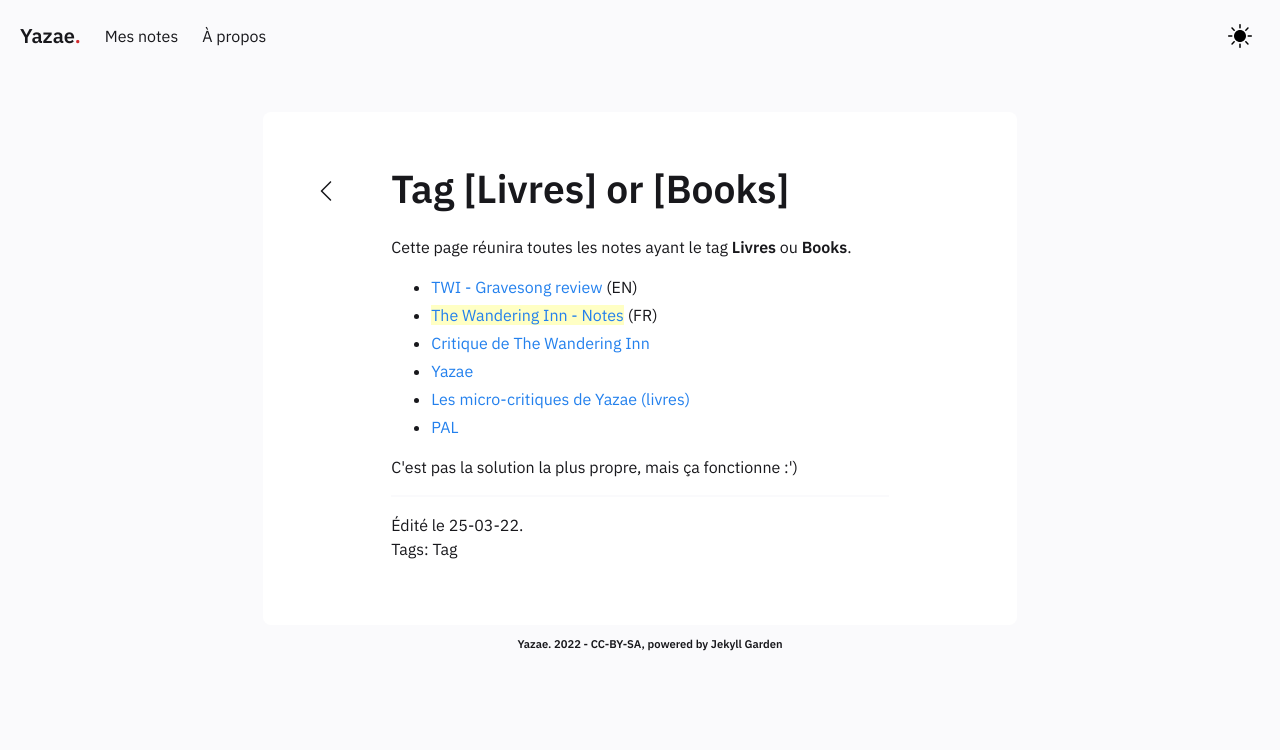
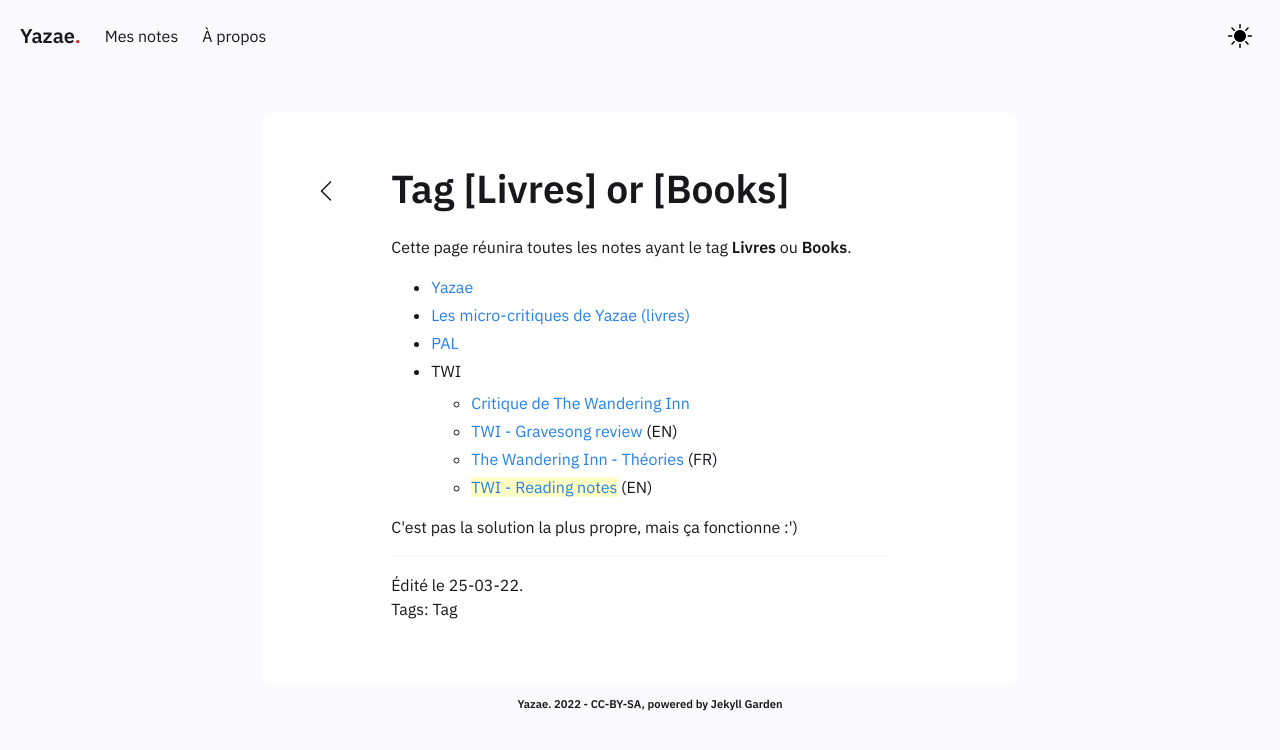
Before and after one commit to yazae/yazae.github.io, a Jekyll site: the page built from _notes/Public/Tags/Tag - Livres.md, in a window 1280 px wide. Shown: the top 750 px of the page. Built offline with Jekyll 4.4.1, drawn with Linux system fonts in a browser that asks for light colours.

Commit message:
rangement et ajout de lien

```diff
--- a/_notes/Public/Tags/Tag - Livres.md
+++ b/_notes/Public/Tags/Tag - Livres.md
@@ -5,12 +5,15 @@ date : 30-03-2022
 ---
 Cette page réunira toutes les notes ayant le tag **Livres** ou **Books**.
 
-- [[TWI - Gravesong review]] (EN)
-- [[The Wandering Inn - Notes]] (FR)
-- [[Critique de The Wandering Inn]]
+
 - [[Yazae]]
 - [[Les micro-critiques de Yazae (livres)]]
 - [[PAL]]
+- TWI
+	- [[Critique de The Wandering Inn]]
+	- [[TWI - Gravesong review]] (EN)
+	- [[The Wandering Inn - Théories]] (FR)
+	- [[TWI - Reading notes]] (EN)
 
 C'est pas la solution la plus propre, mais ça fonctionne :')
 
```
